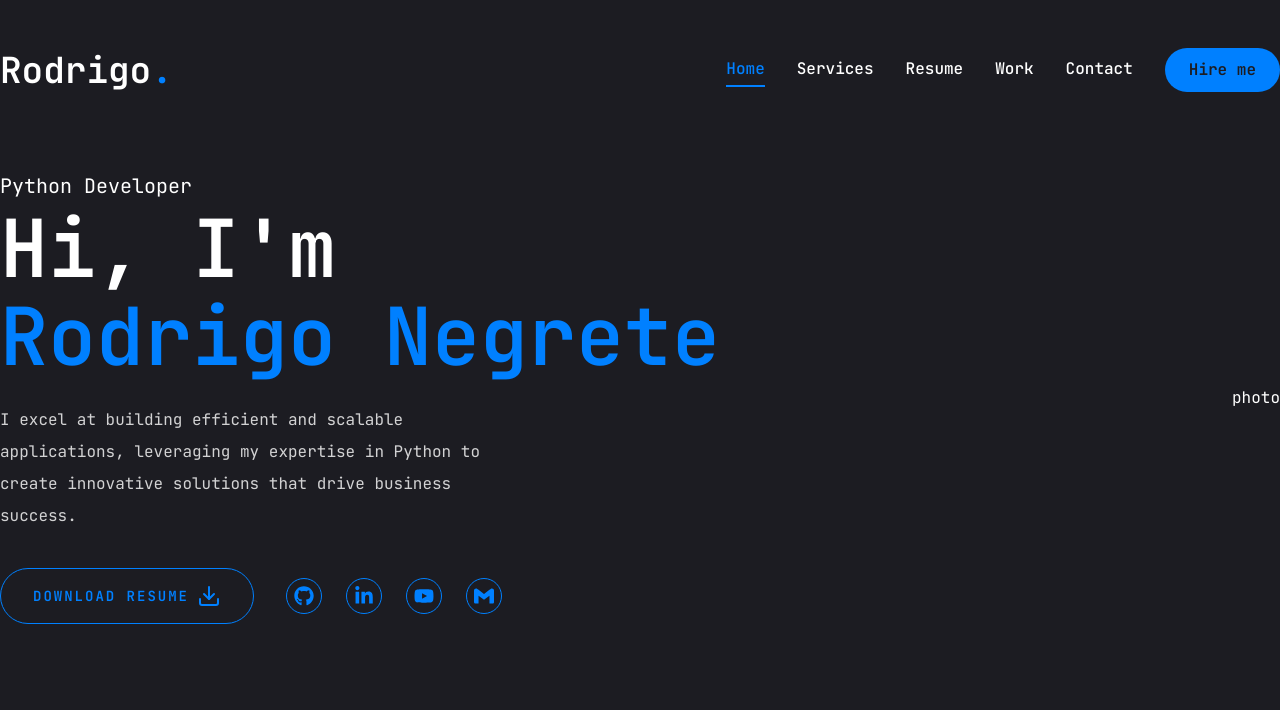
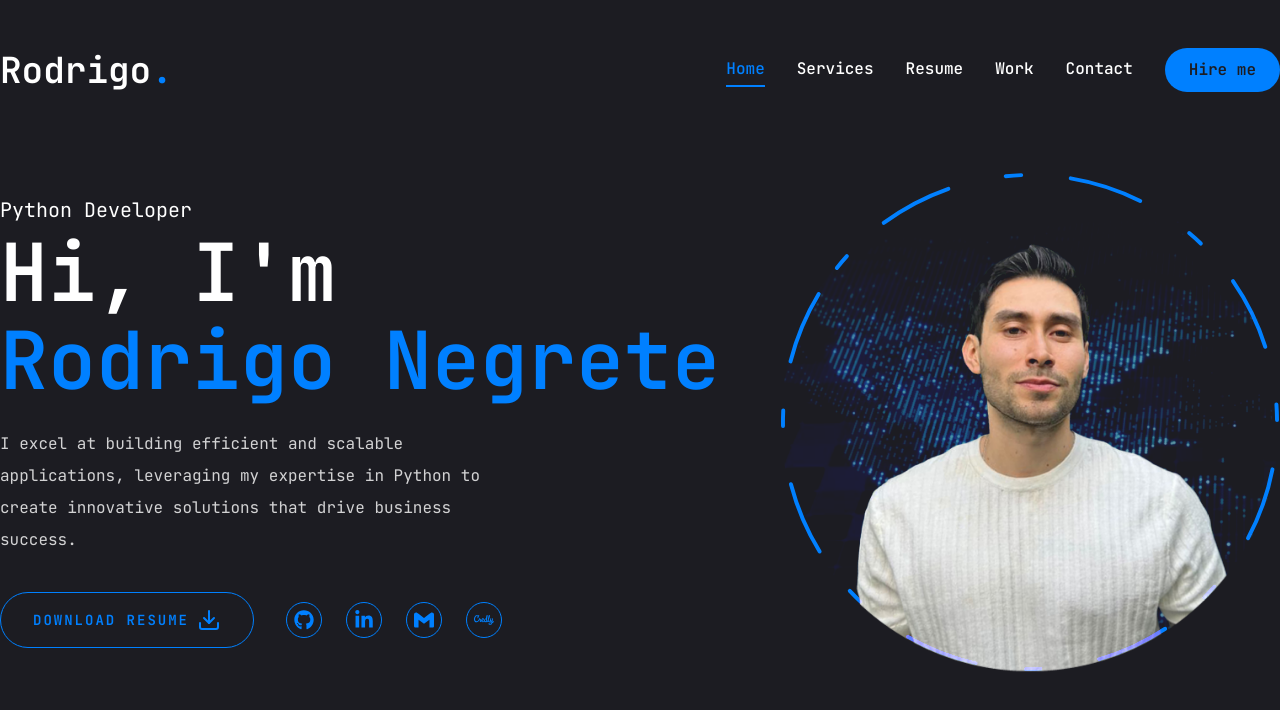
Before and after one commit to Rojerr9241/my-portafolio, a Next.js app: page / in a window 1280 px wide. Shown: the top 710 px of the page. Built offline with nearby package versions, Linux system fonts and the light colour scheme.

Commit message:
feat: Adding photo & Credly social link

```diff
--- a/next.config.ts
+++ b/next.config.ts
@@ -4,6 +4,7 @@ const nextConfig: NextConfig = {
   /* config options here */
   output: 'export', /* Configure Next.js to generate HTML/CSS/JS (SSG) files. */
   reactCompiler: true,
+  images: { unoptimized: true },
 };
 
 export default nextConfig;
--- a/src/app/page.tsx
+++ b/src/app/page.tsx
@@ -3,6 +3,7 @@ import { FiDownload } from "react-icons/fi"
 
 // components
 import Social from "@/components/Social"
+import Photo from "@/components/Photo"
 
 const Home = () => {
   return (
@@ -10,7 +11,7 @@ const Home = () => {
       <div className="container mx-auto h-full">
         <div className="flex flex-col xl:flex-row items-center justify-between xl:pt-8 xl:pb-24">
           {/* text */}
-          <div className="text-center xl:text-left space-y-4">
+          <div className="text-center xl:text-left space-y-4 order-2 xl:order-0">
             <span className="text-xl">
               Python Developer
             </span>
@@ -32,7 +33,9 @@ const Home = () => {
             </div>
           </div>
           {/* photo */}
-          <div>photo</div>
+          <div className="order-1 xl:order-0 mb-8 xl:mb-0">
+            <Photo />
+          </div>
         </div>
       </div>
     </section>
--- /dev/null
+++ b/src/components/Photo.tsx
@@ -0,0 +1,69 @@
+"use client"
+
+import { motion } from "framer-motion"
+import { Repeat } from "lucide-react"
+import Image from "next/image"
+
+const Photo = () => {
+    return (
+        <div className="w-full h-full relative">
+            <motion.div
+                initial={{ opacity: 0, }}
+                animate={{
+                    opacity: 1,
+                    transition: { delay: 2, duration: 0.4, ease: "easeIn" },
+                }}
+            >
+                {/* image */}
+                <motion.div
+                    initial={{ opacity: 0, }}
+                    animate={{
+                        opacity: 1,
+                        transition: { delay: 2.4, duration: 0.4, ease: "easeInOut" },
+                    }}
+                    className="absolute w-75 h-75 xl:w-125 xl:h-125 mix-blend-lighten"
+                >
+                    <Image
+                        src="/assets/photo.png"
+                        priority
+                        quality={100}
+                        fill
+                        alt=""
+                        className="object-contain"
+                    />
+                </motion.div>
+
+                {/* circle */}
+                <motion.svg
+                    className="w-75 xl:w-125 h-75 xl:h-125"
+                    fill="transparent"
+                    viewBox="0 0 506 506"
+                    xmlns="http://www.w3.org/2000/svg"
+                >
+                    <motion.circle
+                        cx="253"
+                        cy="253"
+                        r="250"
+                        stroke="#0080ff"
+                        strokeWidth="4"
+                        strokeLinecap="round"
+                        strokeLinejoin="round"
+                        initial={{ strokeDasharray: "24 10 0 0" }}
+                        animate={{
+                            strokeDasharray: ["15 120 25 25", "16 25 92 72", "4 250 22 22"],
+                            rotate: [120, 360],
+                        }}
+                        transition={{
+                            duration: 20,
+                            repeat: Infinity,
+                            repeatType: "reverse",
+                        }}
+
+                    />
+                </motion.svg>
+            </motion.div>
+        </div>
+    )
+}
+
+export default Photo
--- a/src/components/Social.tsx
+++ b/src/components/Social.tsx
@@ -1,6 +1,6 @@
 import Link from "next/link";
-import { FaGithub, FaLinkedinIn, FaYoutube } from "react-icons/fa";
-import { SiGmail } from "react-icons/si";
+import { FaGithub, FaLinkedinIn } from "react-icons/fa";
+import { SiGmail, SiCredly } from "react-icons/si";
 
 const socials = [
     {
@@ -14,15 +14,15 @@ const socials = [
         url: "https://www.linkedin.com/in/rodrigo-negrete/"
     },
     {
-        name: "YouTube",
-        icon: <FaYoutube className="size-5" />,
-        url: "https://youtube.com"
-    },
-    {
         name: "Email",
         icon: <SiGmail className="size-5" />,
         url: "mailto:rodrigo.negretejuarez@gmail.com"
-    }
+    },
+    {
+        name: "Credly",
+        icon: <SiCredly className="size-5" />,
+        url: "https://www.credly.com/users/rodrigo-negrete-juarez"
+    },
 ];
 
 const Social = ({ containerStyles, iconStyles }: { containerStyles: string; iconStyles: string }) => {
```
Also changed, not shown: public/assets/photo.png (added).
